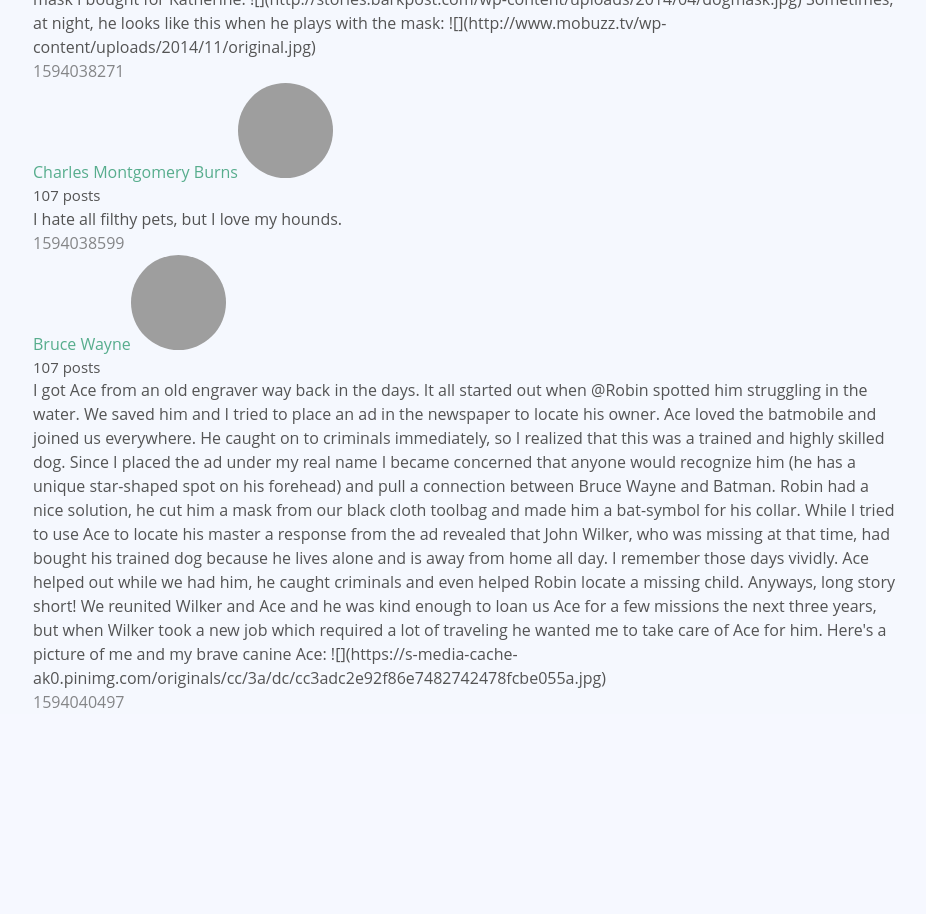
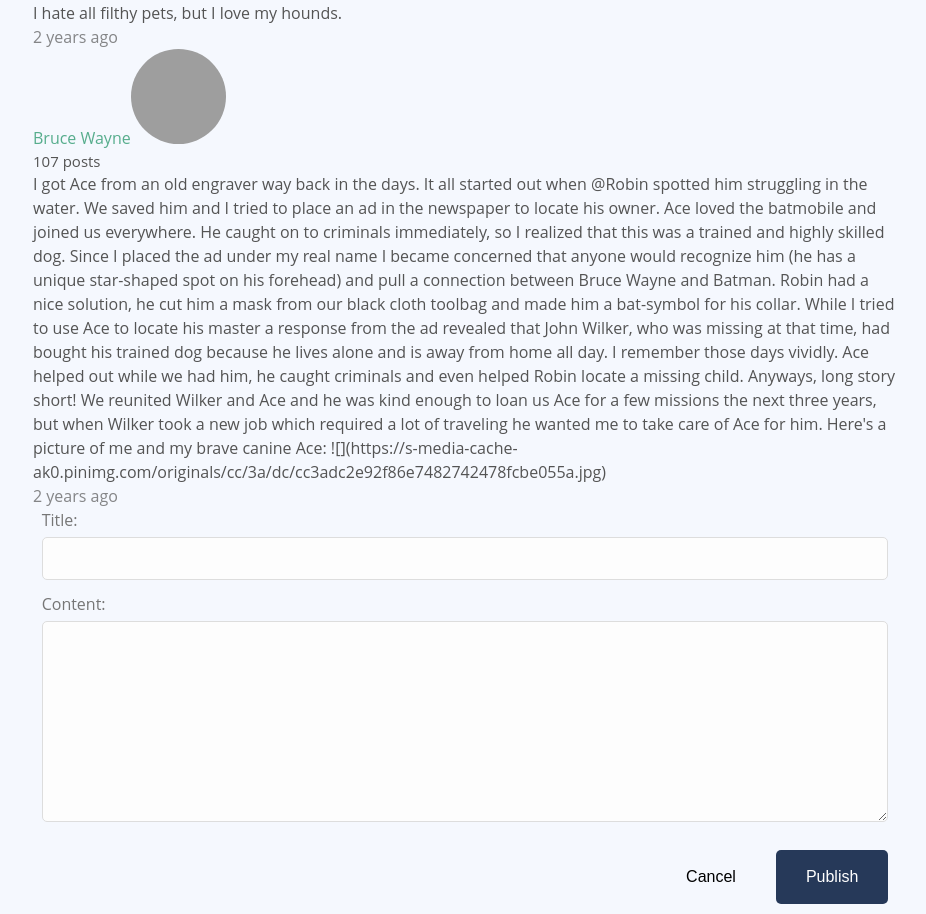
Before and after one commit to brendamoreira/vue-forum, a Vue app: page /thread/-KsjWehQ--apjDBwSBCY in a window 1280 px wide. Shown: the part 760-1674 px from the top of the page, without its empty margins (175-1101 px from the left). Before the commit the page ends 1474 px from the top, so only its background shows below. Built offline with nearby package versions, Linux system fonts and the light colour scheme; grey boxes are pictures that could not be loaded.

Commit message:
add post and upgrade time display

```diff
--- a/package.json
+++ b/package.json
@@ -9,6 +9,7 @@
   },
   "dependencies": {
     "core-js": "^3.8.3",
+    "dayjs": "^1.11.1",
     "vue": "^3.2.13",
     "vue-router": "^4.0.14"
   },
--- a/src/App.vue
+++ b/src/App.vue
@@ -1,5 +1,4 @@
 <template>
-  <img alt="Vue logo" src="./assets/logo.png" />
   <div class="container"><router-view /></div>
 </template>
 
--- a/src/components/PageThreadShow.vue
+++ /dev/null
@@ -1,71 +0,0 @@
-<template>
-  <div class="col-large push-top">
-    <h1>{{ thread.title }}</h1>
-    <div class="post-list" v-for="postId in thread.posts" :key="postId">
-      <div class="post">
-        <div class="user-info">
-          <a href="#" class="user-name">{{
-            userById(postById(postId).userId).name
-          }}</a>
-
-          <a href="#">
-            <img
-              class="avatar-large"
-              :src="userById(postById(postId).userId).avatar"
-              alt=""
-            />
-          </a>
-
-          <p class="desktop-only text-small">107 posts</p>
-        </div>
-
-        <div class="post-content">
-          <div>
-            <p>
-              {{ postById(postId).text }}
-            </p>
-          </div>
-        </div>
-
-        <div class="post-date text-faded">
-          {{ postById(postId).publishedAt }}
-        </div>
-      </div>
-    </div>
-  </div>
-</template>
-<script>
-import sourceData from "@/data.json";
-
-export default {
-    props: {
-        id: {
-            required: true,
-            type: String
-        }
-    },
-  data() {
-    return {
-      threads: sourceData.threads,
-      posts: sourceData.posts,
-      users: sourceData.users,
-    };
-  },
-  computed: {
-      thread() {
-          return this.threads.find(thread => thread.id === this.id)
-      }
-  },
-  methods: {
-    postById(postId) {
-      return this.posts.find((p) => p.id === postId);
-    },
-    userById(userId) {
-      return this.users.find((p) => p.id === userId);
-    },
-  },
-};
-</script>
-<style scoped>
-
-</style>
--- /dev/null
+++ b/src/components/PostEditor.vue
@@ -0,0 +1,52 @@
+<template>
+  <div class="col-full">
+    <form @submit.prevent="save" action="">
+      <div class="form-group">
+        <label for="thread_title">Title:</label>
+        <input type="text" id="thread_title" class="form-input" name="title" />
+      </div>
+
+      <div class="form-group">
+        <label for="thread_content">Content:</label>
+        <textarea
+          v-model="text"
+          id="thread_content"
+          class="form-input"
+          name="content"
+          rows="8"
+          cols="140"
+        ></textarea>
+      </div>
+
+      <div class="btn-group">
+        <button class="btn btn-ghost">Cancel</button>
+        <button class="btn btn-blue" type="submit" name="Publish">
+          Publish
+        </button>
+      </div>
+    </form>
+  </div>
+</template>
+<script>
+export default {
+  data() {
+    return {
+      text: "",
+    };
+  },
+  methods: {
+    save() {
+      const postId = "gggg" + Math.random();
+      const post = { //creates de post
+        id: postId,
+        text: this.text,
+        publishedAt: Math.floor(Date.now() / 1000),
+        userId: "rpbB8C6ifrYmNDufMERWfQUoa202",
+      };
+      this.$emit('save', {post}) //access under eventData.post
+
+      this.text = "";
+    },
+  },
+};
+</script>
--- /dev/null
+++ b/src/components/PostList.vue
@@ -0,0 +1,67 @@
+<template>
+  <div class="post-list">
+    <div class="post" v-for="post in posts" :key="post.id">
+      <div class="user-info">
+        <a href="#" class="user-name">{{
+          userById(post.userId).name
+        }}</a>
+
+        <a href="#">
+          <img
+            class="avatar-large"
+            :src="userById(post.userId).avatar"
+            alt=""
+          />
+        </a>
+
+        <p class="desktop-only text-small">107 posts</p>
+      </div>
+
+      <div class="post-content">
+        <div>
+          <p>
+            {{ post.text }}
+          </p>
+        </div>
+      </div>
+
+      <div class="post-date text-faded" :title="humanFriendlyDate(post.publishedAt)">
+        {{ diffForHumans(post.publishedAt) }}
+      </div>
+    </div>
+  </div>
+</template>
+<script>
+import sourceData from "@/data.json";
+import dayjs from 'dayjs'
+import relativeTime from 'dayjs/plugin/relativeTime'
+import localizedDate from 'dayjs/plugin/localizedFormat'
+
+dayjs.extend(relativeTime)
+dayjs.extend(localizedDate)
+export default {
+  props: {
+    posts: {
+      required: true,
+      type: Array
+    },
+  },
+  data() {
+    return {
+      users: sourceData.users,
+    };
+  },
+  methods: {
+    userById(userId) {
+      return this.users.find((p) => p.id === userId);
+    },
+    diffForHumans(timestamp) {
+        return dayjs.unix(timestamp).fromNow()
+    },
+    humanFriendlyDate(timestamp){
+        return dayjs.unix(timestamp).format('llll')
+    }
+  },
+};
+</script>
+<style></style>
--- /dev/null
+++ b/src/pages/ThreadShow.vue
@@ -0,0 +1,51 @@
+<template>
+  <div class="col-large push-top">
+    <h1>{{ thread.title }}</h1>
+    <post-list :posts="threadPosts" />
+    <post-editor @save="addPost" />
+  </div>
+</template>
+<script>
+import sourceData from "@/data.json";
+import PostList from "@/components/PostList";
+import PostEditor from "@/components/PostEditor";
+
+export default {
+  name: "ThreadShow",
+  components: {
+    PostList,
+    PostEditor,
+  },
+  props: {
+    id: {
+      required: true,
+      type: String,
+    },
+  },
+  data() {
+    return {
+      threads: sourceData.threads,
+      posts: sourceData.posts
+    };
+  },
+  computed: {
+    thread() {
+      return this.threads.find((thread) => thread.id === this.id);
+    },
+    threadPosts() {
+      return this.posts.filter((post) => post.threadId === this.id);
+    },
+  },
+  methods: {
+    addPost(eventData) {
+      const post = {
+        ...eventData.post,
+        threadId: this.id,
+      };
+      this.posts.push(post);
+      this.thread.posts.push(post.id);
+    },
+  },
+};
+</script>
+<style scoped></style>
```
Also changed, not shown: src/router/index.js (+6 -6 lines), src/pages/HomePage.vue (renamed from src/components/PageHome.vue), src/pages/NotFound.vue (renamed from src/components/PageNotFound.vue), 1 other file (tests, documents, lock files or other folders).
